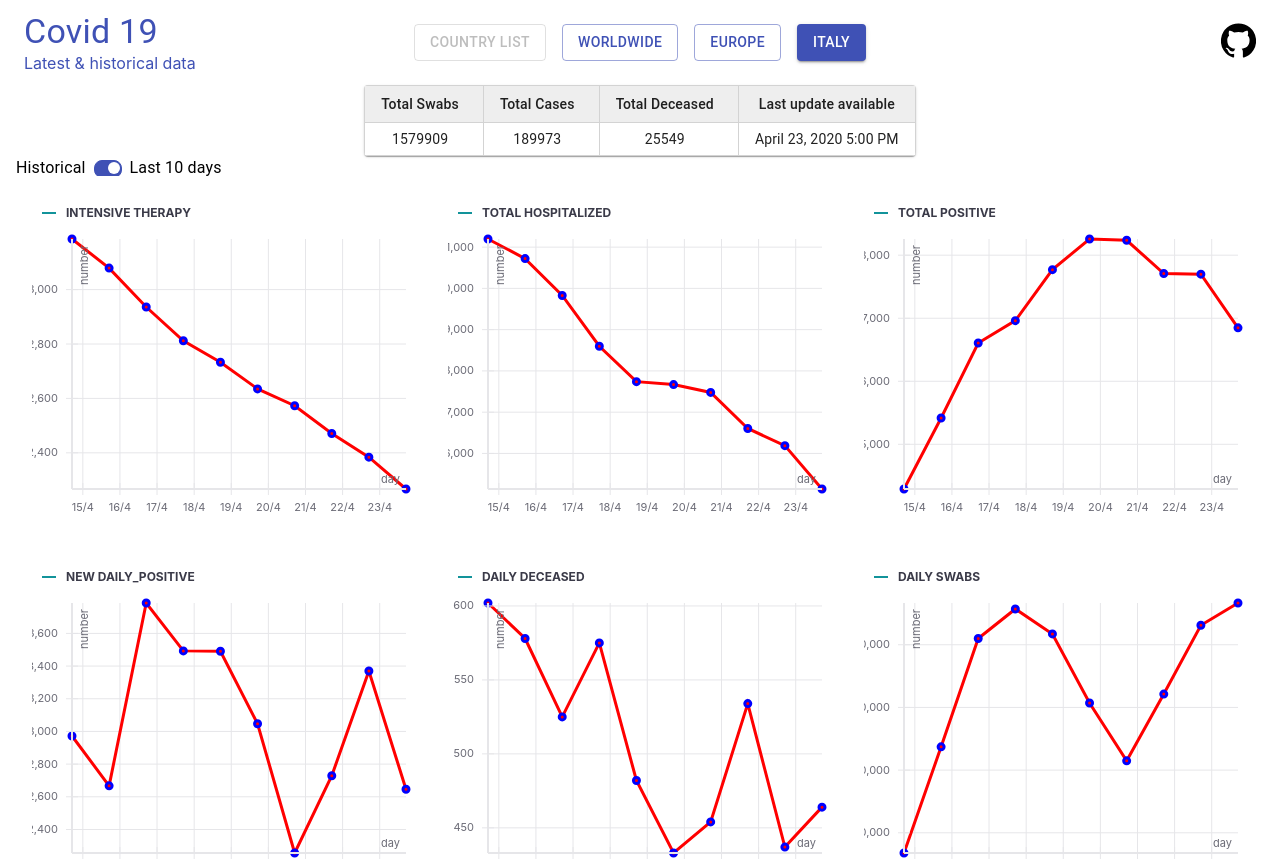
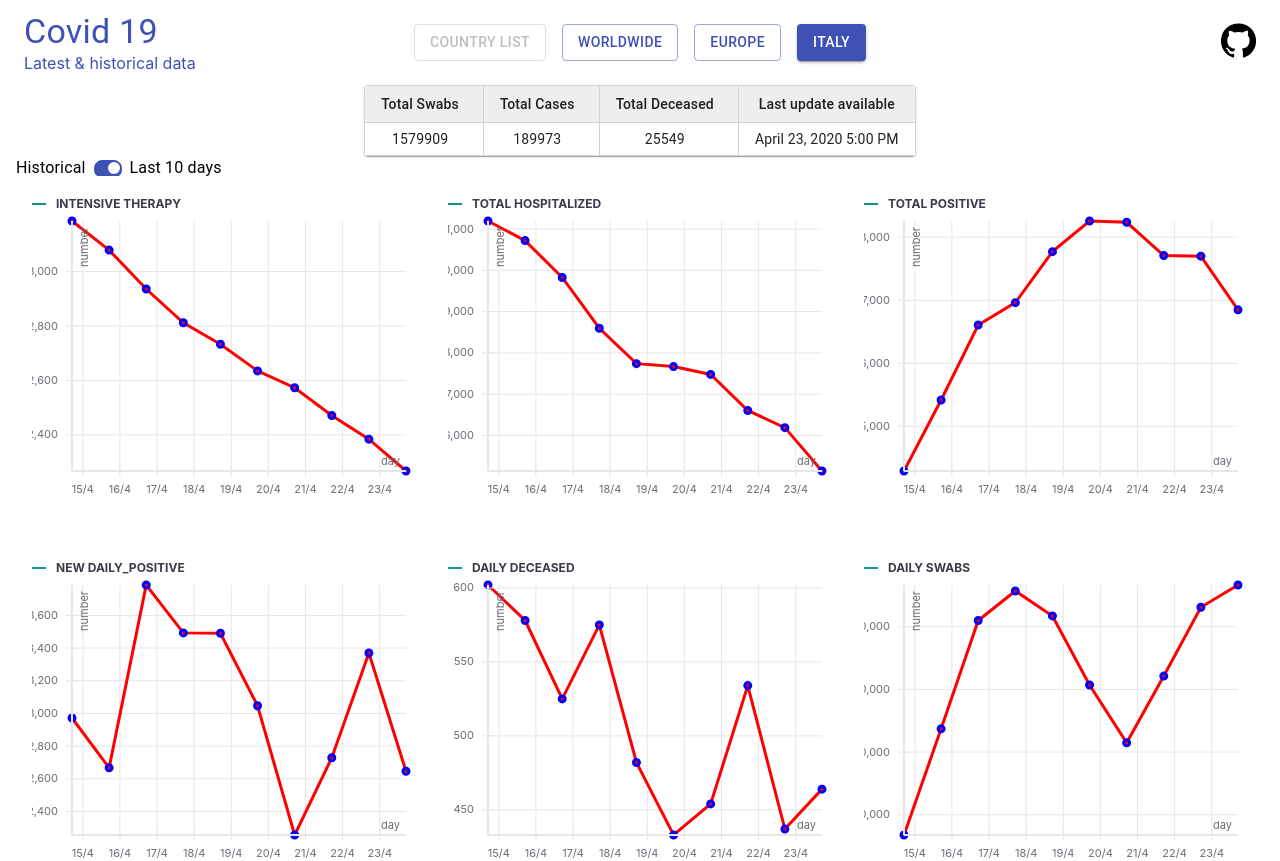
Before and after one commit to gianlucabaldin/covid19, a React (Create React App) app: page / in a window 1280 px wide. Shown: the top 861 px of the page. Built offline with nearby package versions, Linux system fonts and the light colour scheme.

Commit message:
styled legends

```diff
--- a/src/index.css
+++ b/src/index.css
@@ -11,3 +11,7 @@ code {
   font-family: source-code-pro, Menlo, Monaco, Consolas, 'Courier New',
     monospace;
 }
+
+.rv-discrete-color-legend-item.vertical {
+  padding: 0;
+}
```
Also changed, not shown: 1 other file (tests, documents, lock files or other folders).
